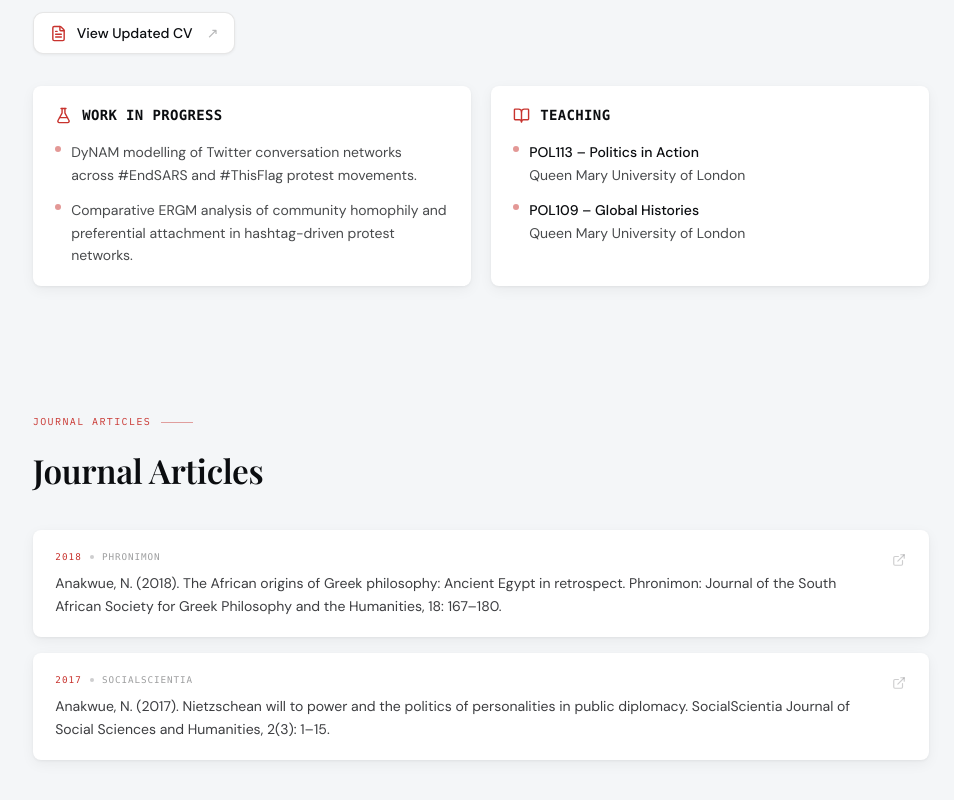
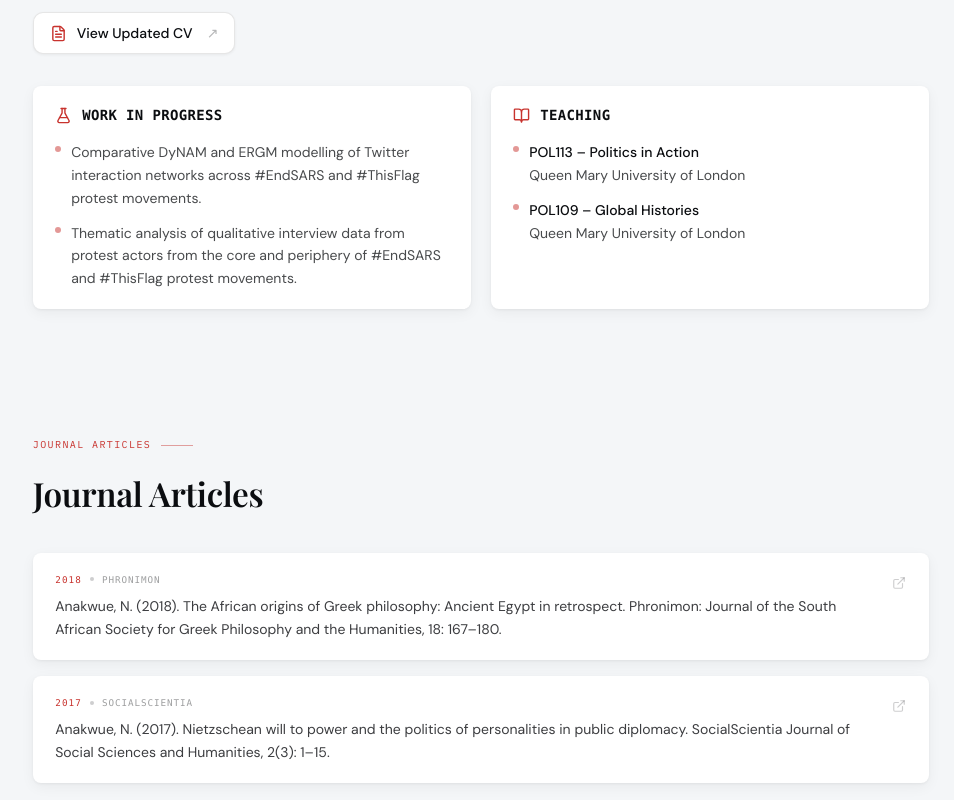
Before and after one commit to Nickybert/nickybert.github.io, a React (Vite) app: page / in a window 1280 px wide. Shown: the part 2026-2826 px from the top of the page, without its empty margins (44-998 px from the left). Built offline with nearby package versions, Linux system fonts and the light colour scheme; a web font is replaced by a local one.

Commit message:
Update current work in progress. Struggling through my DyNAMs btw :)

```diff
--- a/src/sections/Research.tsx
+++ b/src/sections/Research.tsx
@@ -38,11 +38,11 @@ const Research = () => (
           <ul className="space-y-3">
             <li className="flex items-start gap-2.5 text-[14px] text-[#0B0D10]/75 leading-relaxed">
               <span className="mt-[5px] w-1.5 h-1.5 rounded-full bg-[#C8332E]/50 shrink-0" />
-              DyNAM modelling of Twitter conversation networks across #EndSARS and #ThisFlag protest movements.
+              Comparative DyNAM and ERGM modelling of Twitter interaction networks across #EndSARS and #ThisFlag protest movements.
             </li>
             <li className="flex items-start gap-2.5 text-[14px] text-[#0B0D10]/75 leading-relaxed">
               <span className="mt-[5px] w-1.5 h-1.5 rounded-full bg-[#C8332E]/50 shrink-0" />
-              Comparative ERGM analysis of community homophily and preferential attachment in hashtag-driven protest networks.
+              Thematic analysis of qualitative interview data from protest actors from the core and periphery of #EndSARS and #ThisFlag protest movements.
             </li>
           </ul>
         </div>
```
